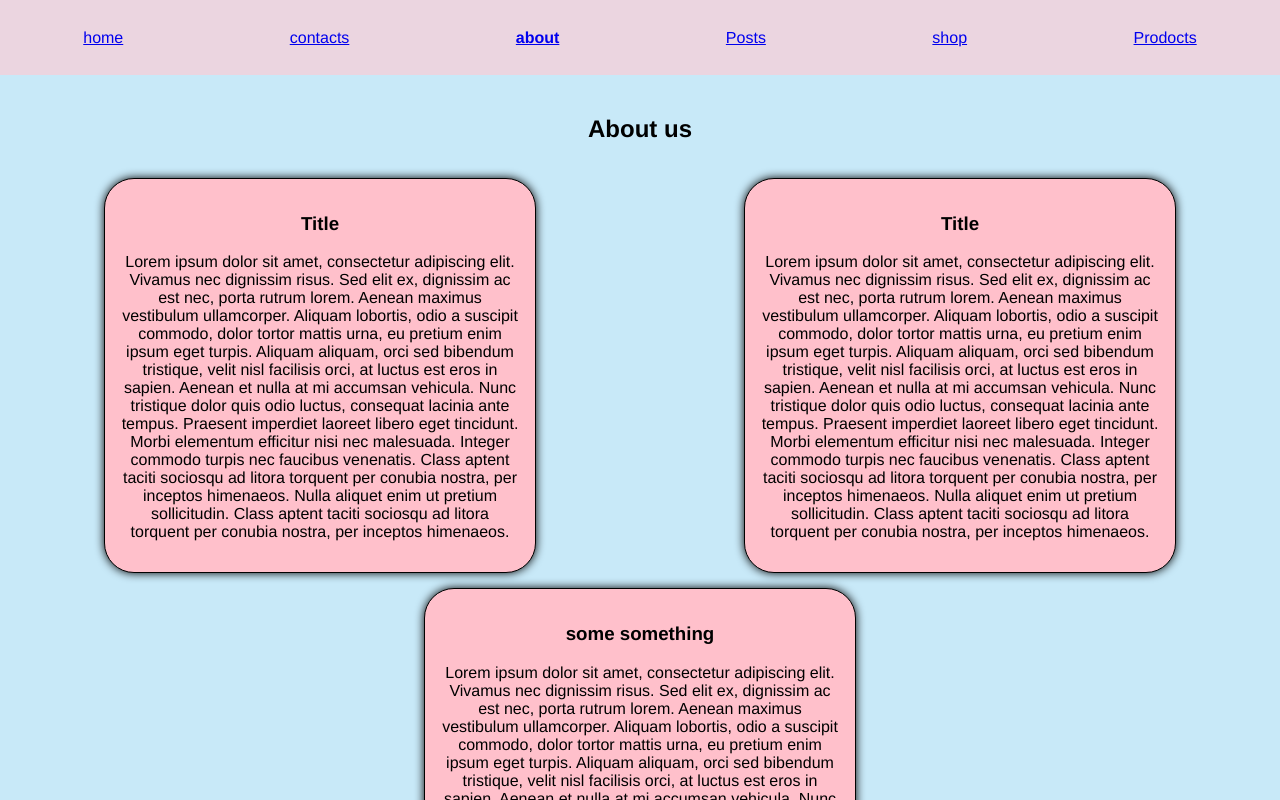
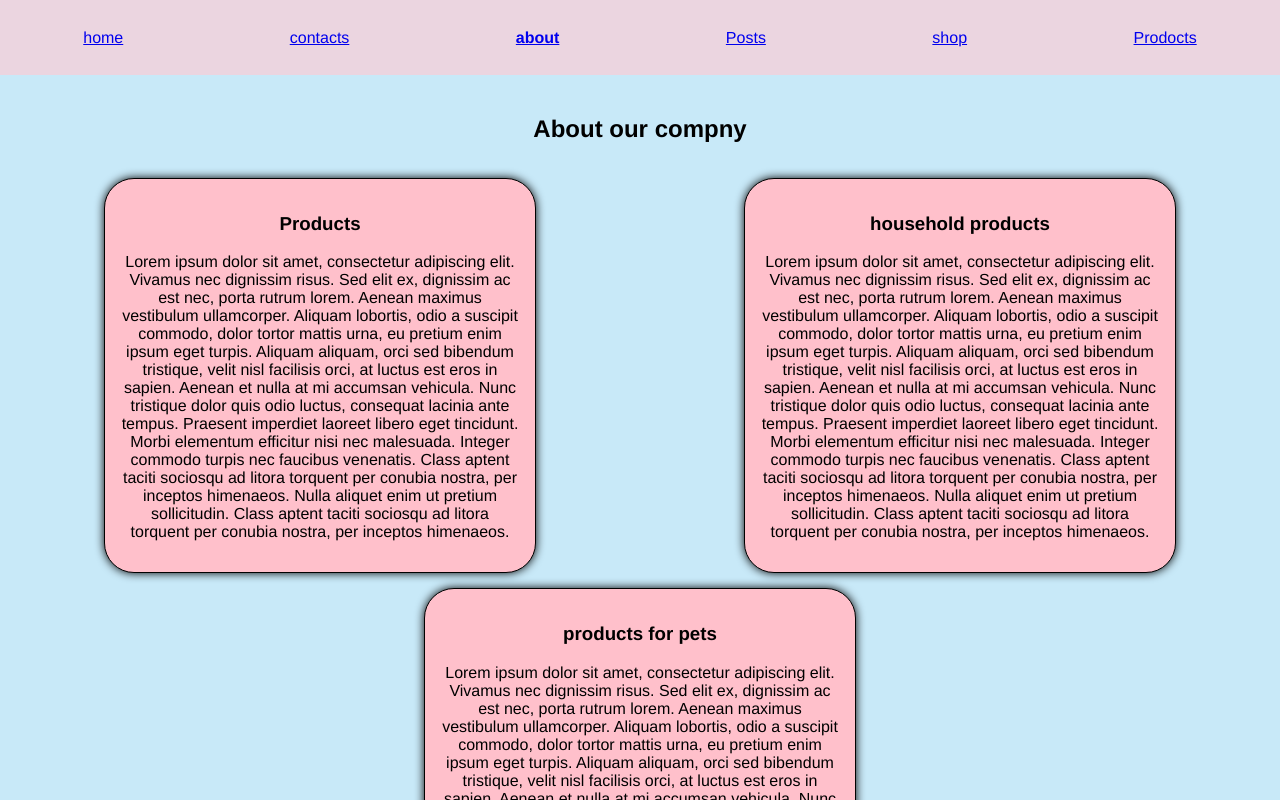
Before and after one commit to soltonbekov-aiymkyz/router-example, a React (Create React App) app: page /about in a window 1280 px wide. Shown: the top 800 px of the page. Built offline with nearby package versions, Linux system fonts and the light colour scheme.

Commit message:
create new element in file

```diff
--- a/src/components/About/About.js
+++ b/src/components/About/About.js
@@ -3,10 +3,10 @@ import classes from "./About.module.css";
 const About = () => {
     return (
       <div className={classes.About}>
-        <h2>About us</h2>
+        <h2>About our compny</h2>
         <div className={classes.divp}>
           <div className={classes.section}>
-            <h3>Title</h3>
+            <h3>Products</h3>
             <p className={classes.par}>
             Lorem ipsum dolor sit amet, consectetur adipiscing elit. Vivamus nec
             dignissim risus. Sed elit ex, dignissim ac est nec, porta rutrum lorem.
@@ -23,7 +23,7 @@ const About = () => {
             conubia nostra, per inceptos himenaeos.
           </p></div>
           <div className={classes.section}>
-            <h3>Title</h3>
+            <h3>household products</h3>
             <p className={classes.par}>
             Lorem ipsum dolor sit amet, consectetur adipiscing elit. Vivamus nec
             dignissim risus. Sed elit ex, dignissim ac est nec, porta rutrum lorem.
@@ -43,7 +43,7 @@ const About = () => {
 
 
           <div className={classes.section}>
-            <h3>some something</h3>
+            <h3>products for pets</h3>
             <p className={classes.par}>
             Lorem ipsum dolor sit amet, consectetur adipiscing elit. Vivamus nec
             dignissim risus. Sed elit ex, dignissim ac est nec, porta rutrum lorem.
```
